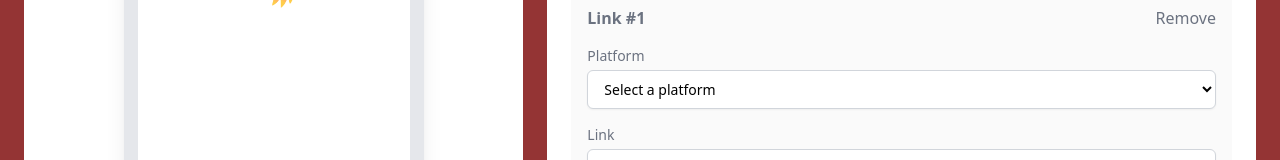
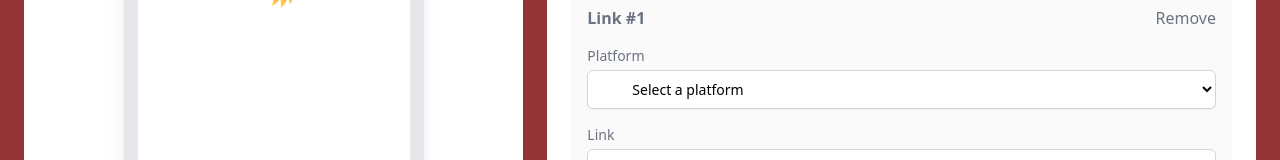
Before and after one commit to Asif-Zaman-Suvo/devlinks, a Next.js app: page / in a window 1280 px wide. Both pictures are taken after a click on the button "+ Add New Link". Shown: the part 372-532 px from the top of the page. Built offline with nearby package versions, Linux system fonts and the light colour scheme.

Commit message:
Platform Icon added after selecting

```diff
--- a/src/components/Links/Links.tsx
+++ b/src/components/Links/Links.tsx
@@ -3,6 +3,7 @@
 import Image from "next/image";
 import React, { useState } from "react";
 import devlinksLogo from "../../images/bird_2.jpg";
+import { FaGithub, FaLinkedin, FaYoutube } from "react-icons/fa";
 interface ILinkData {
   id: number;
   platform: string;
@@ -13,6 +14,18 @@ const Links = () => {
   const [links, setLinks] = useState<ILinkData[]>([]);
   const [formError, setFormError] = useState<string | null>(null);
 
+  const getPlatformIcon = (platform: string) => {
+    switch (platform) {
+      case "github":
+        return <FaGithub />;
+      case "linkedin":
+        return <FaLinkedin />;
+      case "youtube":
+        return <FaYoutube />;
+      default:
+        return null;
+    }
+  };
   const getUrlPattern = (platform: string): RegExp => {
     switch (platform) {
       case "github":
@@ -131,19 +144,43 @@ const Links = () => {
                     >
                       Platform
                     </label>
+                    <div className="relative">
                       <select
                         id={`platform-${link?.id}`}
                         value={link?.platform}
                         onChange={(e) =>
                           updateLink(link?.id, "platform", e.target.value)
                         }
-                      className="mt-1 block w-full px-3 py-2 bg-white border border-gray-300 rounded-md shadow-sm focus:outline-none focus:ring-purple-500 focus:border-purple-500 sm:text-sm"
+                        className="mt-1 block w-full pl-10 pr-3 py-2 bg-white border border-gray-300 rounded-md shadow-sm focus:outline-none focus:ring-purple-500 focus:border-purple-500 sm:text-sm"
                       >
                         <option value="">Select a platform</option>
-                      <option value="github">GitHub</option>
-                      <option value="linkedin">LinkedIn</option>
-                      <option value="youtube">YouTube</option>
+                        <option value="github">
+                          {React.createElement(FaGithub, {
+                            className: "inline mr-2",
+                          })}
+                          GitHub
+                        </option>
+                        <option value="linkedin">
+                          {React.createElement(FaLinkedin, {
+                            className: "inline mr-2",
+                          })}
+                          LinkedIn
+                        </option>
+                        <option value="youtube">
+                          {React.createElement(FaYoutube, {
+                            className: "inline mr-2",
+                          })}
+                          YouTube
+                        </option>
                       </select>
+                      {link?.platform && (
+                        <div className="absolute inset-y-0 left-0 flex items-center pl-3 pointer-events-none">
+                          <span className="text-gray-500 text-xl">
+                            {getPlatformIcon(link?.platform)}
+                          </span>
+                        </div>
+                      )}
+                    </div>
                   </div>
                   <div>
                     <label
```
Lines whose indentation alone changed are shown as unchanged.
